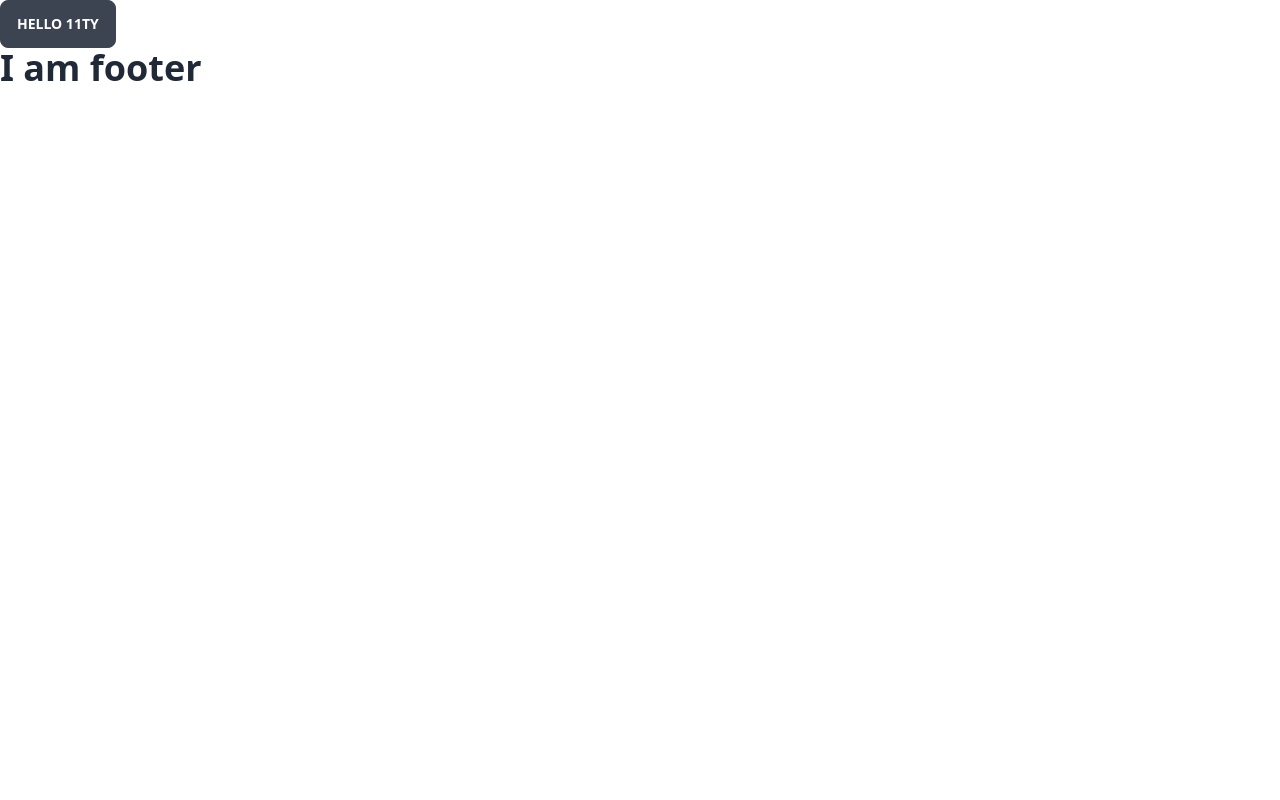
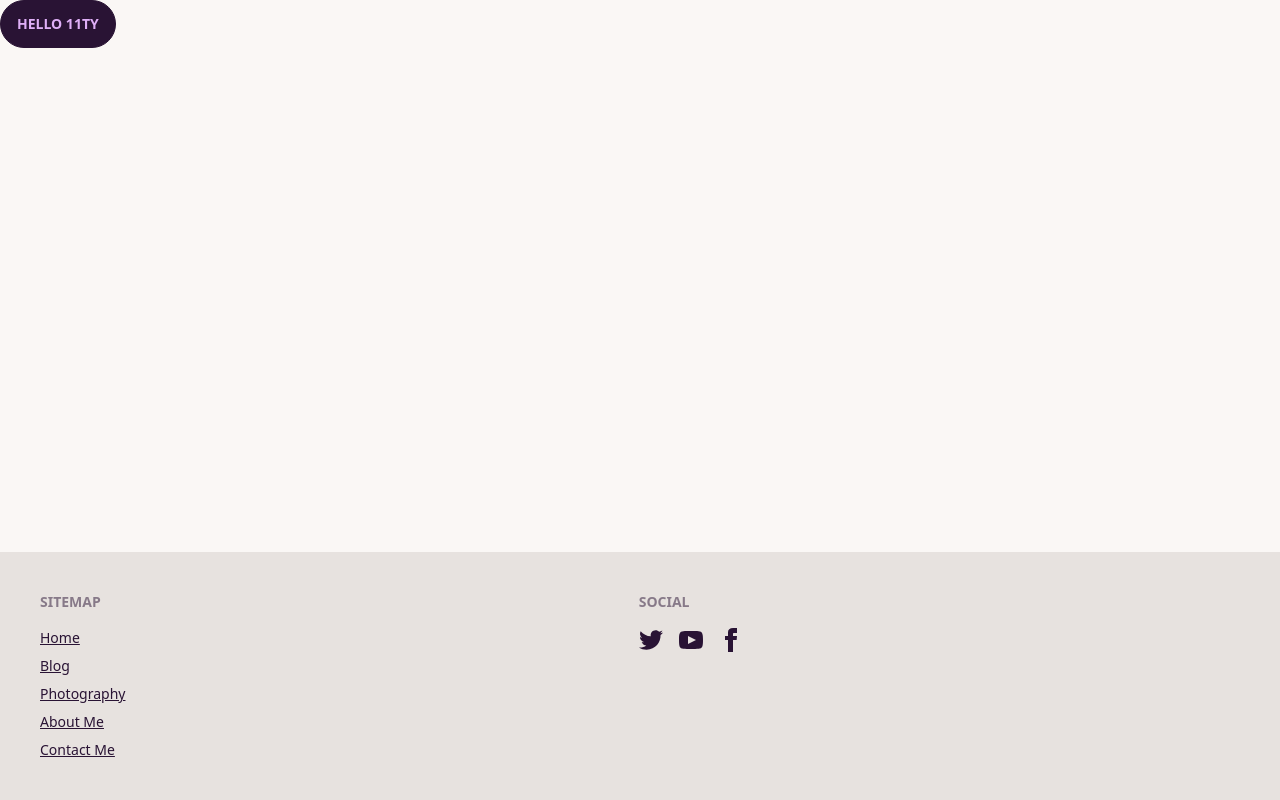
Before and after one commit to Denovocto/personal-site, an Eleventy site: page src/index.njk in a window 1280 px wide. Built offline with nearby package versions, Linux system fonts and the light colour scheme; Eleventy itself is replaced by a stand-in of ours; files that its build step writes are made by us from their sources.

Commit message:
add initial bindings and structural changes

```diff
--- /dev/null
+++ b/public/_includes/layouts/base/base.js
@@ -0,0 +1 @@
+console.warn("Hello from base.ts");
--- /dev/null
+++ b/public/js/base.js
@@ -0,0 +1,5 @@
+const themes = ["night", "luxury", "light", "cupcake"];
+
+const theme = themes[Math.floor(Math.random() * themes.length)];
+
+document.querySelector("html").setAttribute("data-theme", theme);
--- a/src/_includes/footer.njk
+++ b/src/_includes/footer.njk
@@ -1 +1,47 @@
-<h1> I am footer </h1>
+<footer class="footer p-10 bg-base-300 text-base-content fixed left-0 bottom-0">
+    <div>
+        <span class="footer-title">
+            Sitemap
+        </span>
+        <a class="link link-hover">
+            Home
+        </a>
+        <a class="link link-hover">
+            Blog
+        </a>
+        <a class="link link-hover">
+            Photography
+        </a>
+        <a class="link link-hover">
+            About Me
+        </a>
+        <a class="link link-hover">
+            Contact Me
+        </a>
+    </div>
+    <div>
+        <span class="footer-title">
+            Social
+        </span>
+        <div class="grid grid-flow-col gap-4">
+            <a>
+                <svg xmlns="http://www.w3.org/2000/svg" width="24" height="24" viewBox="0 0 24 24" class="fill-current">
+                    <path d="M24 4.557c-.883.392-1.832.656-2.828.775 1.017-.609 1.798-1.574 2.165-2.724-.951.564-2.005.974-3.127 1.195-.897-.957-2.178-1.555-3.594-1.555-3.179 0-5.515 2.966-4.797 6.045-4.091-.205-7.719-2.165-10.148-5.144-1.29 2.213-.669 5.108 1.523 6.574-.806-.026-1.566-.247-2.229-.616-.054 2.281 1.581 4.415 3.949 4.89-.693.188-1.452.232-2.224.084.626 1.956 2.444 3.379 4.6 3.419-2.07 1.623-4.678 2.348-7.29 2.04 2.179 1.397 4.768 2.212 7.548 2.212 9.142 0 14.307-7.721 13.995-14.646.962-.695 1.797-1.562 2.457-2.549z">
+                    </path>
+                </svg>
+            </a>
+            <a>
+                <svg xmlns="http://www.w3.org/2000/svg" width="24" height="24" viewBox="0 0 24 24" class="fill-current">
+                    <path d="M19.615 3.184c-3.604-.246-11.631-.245-15.23 0-3.897.266-4.356 2.62-4.385 8.816.029 6.185.484 8.549 4.385 8.816 3.6.245 11.626.246 15.23 0 3.897-.266 4.356-2.62 4.385-8.816-.029-6.185-.484-8.549-4.385-8.816zm-10.615 12.816v-8l8 3.993-8 4.007z">
+                    </path>
+                </svg>
+            </a>
+            <a>
+                <svg xmlns="http://www.w3.org/2000/svg" width="24" height="24" viewBox="0 0 24 24" class="fill-current">
+                    <path d="M9 8h-3v4h3v12h5v-12h3.642l.358-4h-4v-1.667c0-.955.192-1.333 1.115-1.333h2.885v-5h-3.808c-3.596 0-5.192 1.583-5.192 4.615v3.385z">
+                    </path>
+                </svg>
+            </a>
+        </div>
+    </div>
+</footer>
--- /dev/null
+++ b/src/_includes/layouts/base/base.js
@@ -0,0 +1,5 @@
+const themes = ["night", "luxury", "light", "cupcake"];
+
+const theme = themes[Math.floor(Math.random() * themes.length)];
+
+document.querySelector("html").setAttribute("data-theme", theme);
--- a/src/_includes/layouts/base/base.njk
+++ b/src/_includes/layouts/base/base.njk
@@ -5,4 +5,5 @@
     {% block content %}
     {% endblock %}
     {% include 'footer.njk' %}
+    <script src='js/base.js'> </script>
 </html>
```
Also changed, not shown: .eleventy.js, public/index.html.
